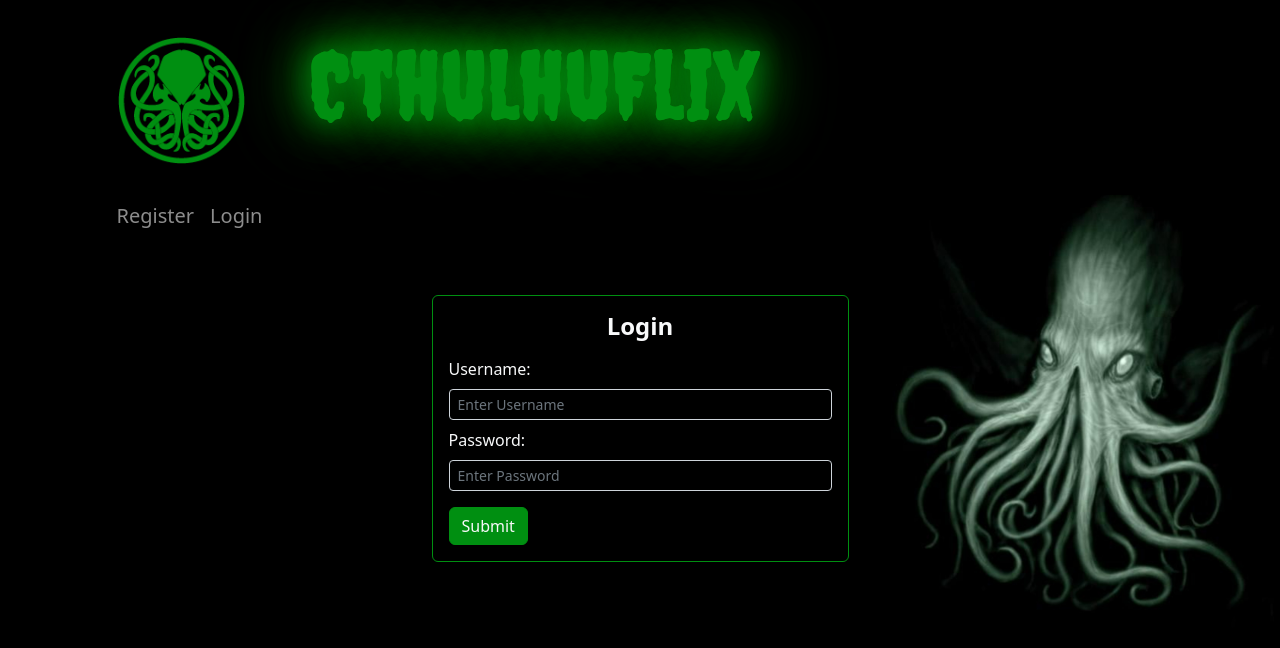
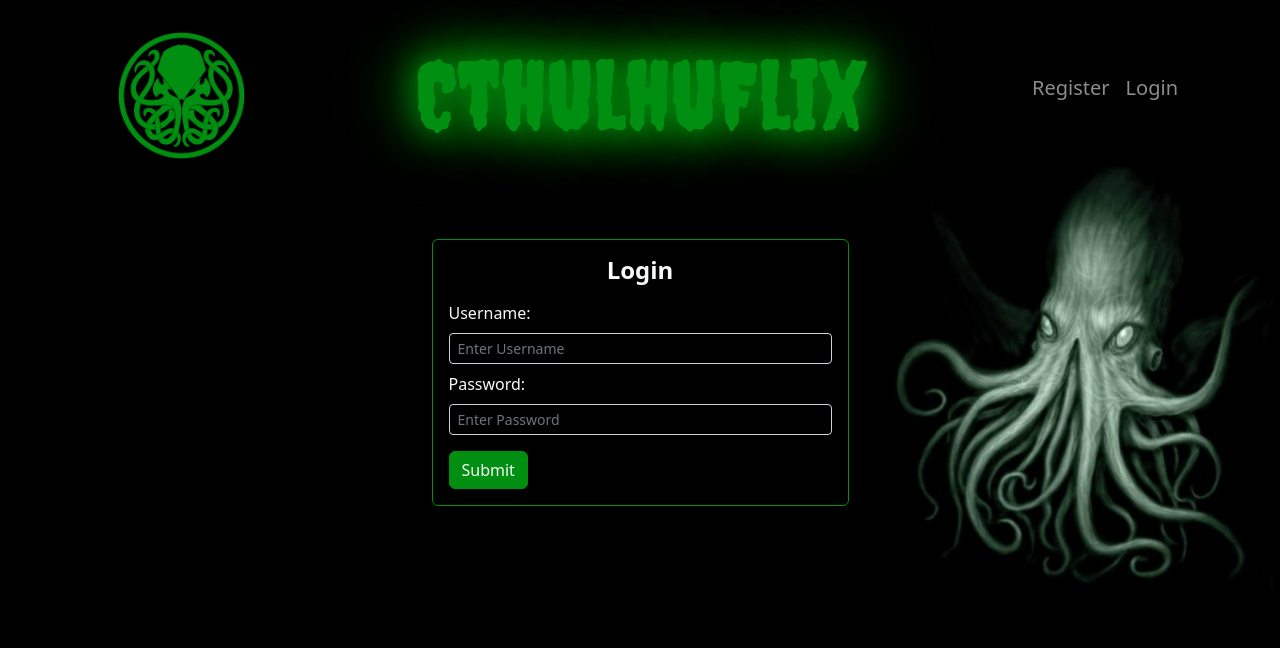
Before and after one commit to stepweaver/myFlix-client, a React (Vite) app: page /login in a window 1280 px wide. Shown: the top 648 px of the page. Built offline with nearby package versions, Linux system fonts and the light colour scheme.

Commit message:
Update navigation-bar.jsx
Remove Row and Col - separate by div to get items spaced evenly across page.

```diff
--- a/src/components/navigation-bar/navigation-bar.jsx
+++ b/src/components/navigation-bar/navigation-bar.jsx
@@ -13,46 +13,44 @@ export const NavigationBar = ({ user, onLoggedOut }) => {
       className='navbar-custom'
     >
       <Container>
-        <Row className='navbar-row'>
-          <Col>
-            <div className="d-flex justify-content-between w-100">
+        <div className='col-sm'>
           <Navbar.Brand as={Link} to='/' className='brand'>
             <img src={logo} width='175' className='p-4'/>
           </Navbar.Brand>
+        </div>
+        <div className='col-sm'>
+          <h1 className='text-center cthulhuflix'>CthulhuFlix</h1>
+        </div>
+        <div className='col-sm'>
           <Navbar.Toggle aria-controls='basic-navbar-nav' />
-            </div>
-            <Navbar.Collapse id='basic-navbar-nav'>
-              <Nav className='me-auto fs-5 nav-links'>
+          <Navbar.Collapse className='text-center w-100 mb-3' id='basic-navbar-nav'>
+            <Nav className='fs-5 nav-links'>
               {!user && (
                 <>
                   <Nav.Link as={Link} to='/register'>
                     Register
                   </Nav.Link>
-                    <Nav.Link className='mx-auto' as={Link} to='/'>
+                  <Nav.Link as={Link} to='/'>
                     Login
                   </Nav.Link>
                 </>
               )}
               {user && (
                 <>
-                    <Nav.Link as={Link} to={'/'} className='fs-4'>
+                  <Nav.Link as={Link} to={'/'} className='fs-3'>
                     Home
                   </Nav.Link>
-                    <Nav.Link as={Link} to={`/users/${user.username}`} className='fs-4'>
+                  <Nav.Link as={Link} to={`/users/${user.username}`} className='fs-3'>
                     Profile
                   </Nav.Link>
-                    <Nav.Link onClick={onLoggedOut} className='fs-4'>
+                  <Nav.Link onClick={onLoggedOut} className='fs-3'>
                     Logout
                   </Nav.Link>
                 </>
               )}
             </Nav>
           </Navbar.Collapse>
-          </Col>
-          <Col>
-            <h1 className='text-center cthulhuflix'>CthulhuFlix</h1>
-          </Col>
-        </Row>
+        </div>
       </Container>
     </Navbar>
   );
```
Lines whose indentation alone changed are shown as unchanged.
